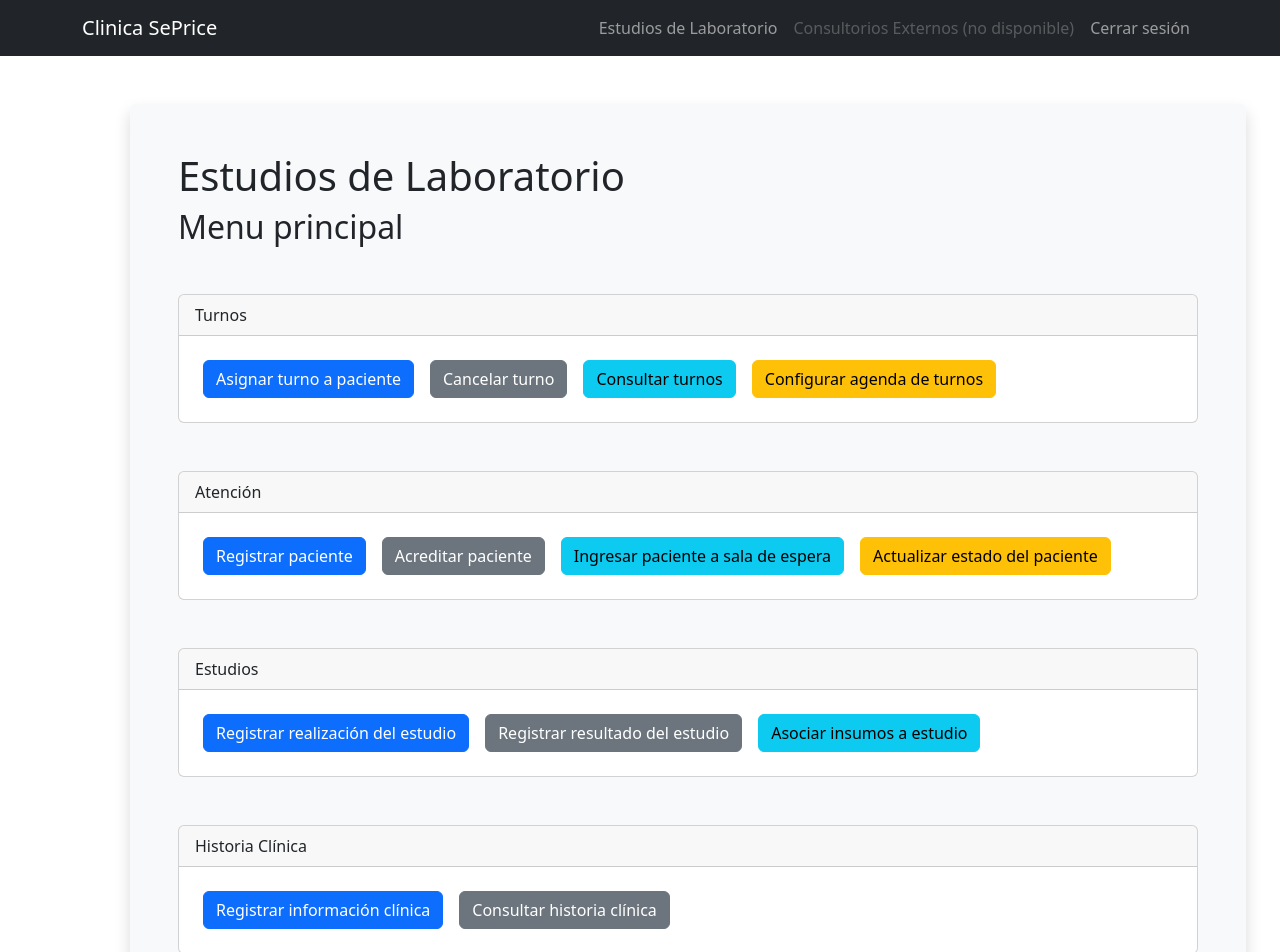
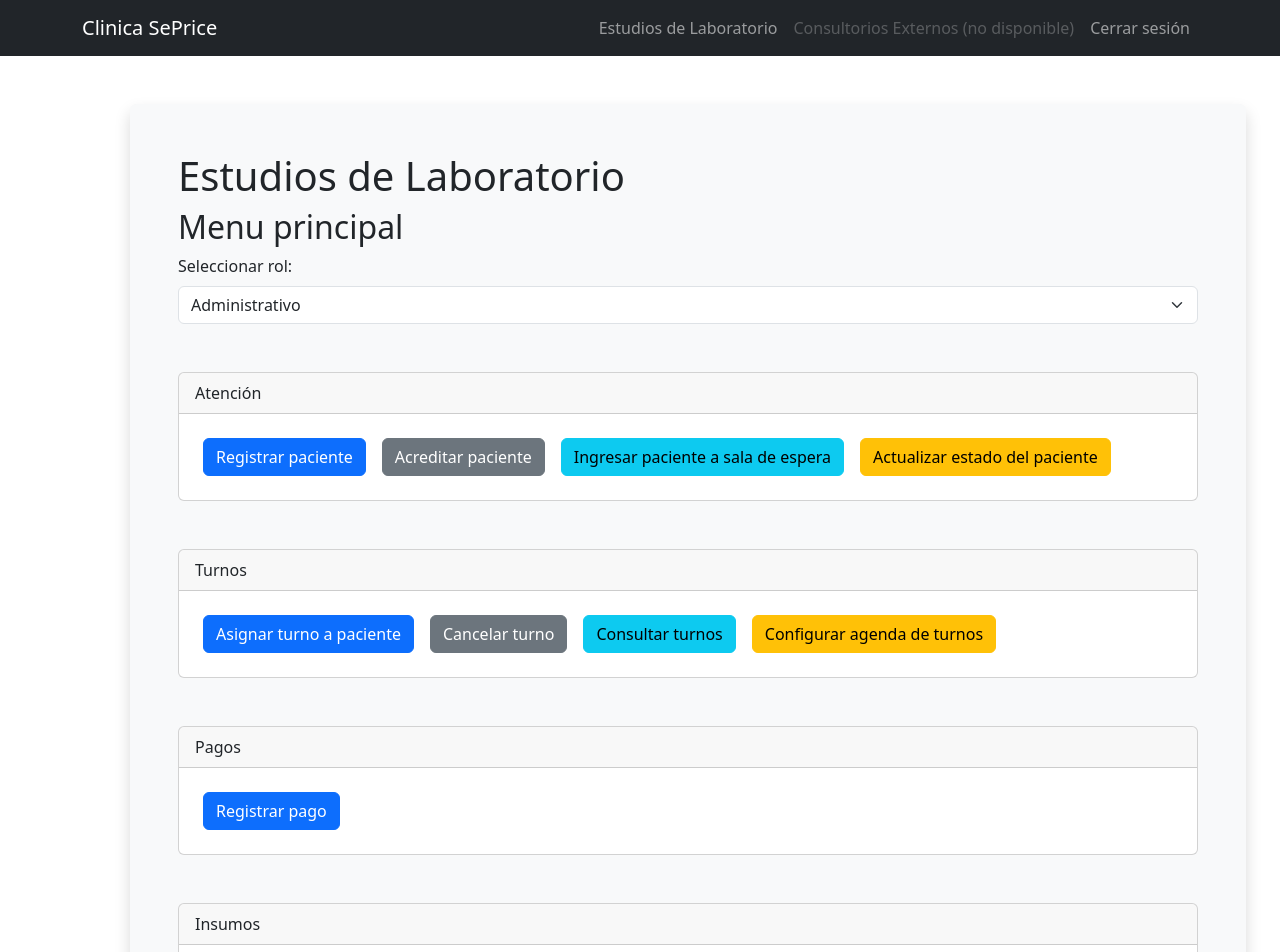
Before and after one commit to fraperrone/ifts29-pp2-proto-front, a React (Vite) app: page /estudios in a window 1280 px wide. Shown: the top 952 px of the page. Built offline with nearby package versions, Linux system fonts and the light colour scheme; sample sign-in values are in the browser's storage.

Commit message:
Asignacion de roles

```diff
--- a/src/pages/EstudiosPage.jsx
+++ b/src/pages/EstudiosPage.jsx
@@ -3,80 +3,74 @@ import React from 'react'
 import NavbarComponent from '../components/NavbarComponent'
 import { Container } from 'react-bootstrap'
 import { Card } from 'react-bootstrap'
+
+// importamos useState
+import { useState } from 'react'
+
 const EstudiosPage = () => {
+  // generamos el rol
+  const [rol, setRol] = useState('administrativo') // por defecto administrativo, medico, superusuario
+
   return (
-    <Container className="m-5 p-5 bg-light rounded shadow ">
+    <Container className="m-5 p-5 bg-light rounded shadow">
       <h1>Estudios de Laboratorio</h1>
       <h2>Menu principal</h2>
-      {/* menu principal botones - separado en secciones */}
-      {/* seccion turno */}
-      {/* Asignar turno a paciente
-        Cancelar turno
-        Consultar turnos
-        Configurar agenda de turnos */}
 
-      {/* lo hacemos tipo card con bootstrap */}
-      <Card className='my-5'>
-        <Card.Header >Turnos</Card.Header>
+      {/* agregamos bloque para seleccionar rol */}
+      <div className="mb-3">
+        <label htmlFor="rol" className="form-label">Seleccionar rol:</label>
+        <select
+          className="form-select"
+          id="rol"
+          value={rol}
+          onChange={(e) => setRol(e.target.value)}
+        >
+          <option value="administrativo">Administrativo</option>
+          <option value="medico">Médico</option>
+          <option value="superusuario">Superusuario</option>
+        </select>
+      </div>
+
+      {/* generamos bloque para administrativo para las tarjetas */}
+      {(rol === 'administrativo' || rol === 'superusuario') && (
+        <div>
+          <Card className="my-5">
+            <Card.Header>Atención</Card.Header>
             <Card.Body>
-          <button className="btn btn-primary m-2">Asignar turno a paciente</button>
-          <button className="btn btn-secondary m-2">Cancelar turno</button>
-          <button className="btn btn-info m-2">Consultar turnos</button>
-          <button className="btn btn-warning m-2">Configurar agenda de turnos</button>
+              <button className="btn btn-primary m-2">
+                Registrar paciente
+              </button>
+              <button className="btn btn-secondary m-2">
+                Acreditar paciente
+              </button>
+              <button className="btn btn-info m-2">
+                Ingresar paciente a sala de espera
+              </button>
+              <button className="btn btn-warning m-2">
+                Actualizar estado del paciente
+              </button>
             </Card.Body>
           </Card>
 
-
-      {/* atencion */}
-      {/* 2. Atención
-      Registrar paciente
-      Acreditar paciente
-      Ingresar paciente a sala de espera
-      Actualizar estado del paciente */}
-      <Card className='my-5'>
-        <Card.Header >Atención</Card.Header>
+          <Card className="my-5">
+            <Card.Header>Turnos</Card.Header>
             <Card.Body>
-          <button className="btn btn-primary m-2">Registrar paciente</button>
-          <button className="btn btn-secondary m-2">Acreditar paciente</button>
-          <button className="btn btn-info m-2">Ingresar paciente a sala de espera</button>
-          <button className="btn btn-warning m-2">Actualizar estado del paciente</button>
-        </Card.Body>
-      </Card>
-
-
-      {/* otro card
-      3. Estudios
-        Registrar realización del estudio
-        Registrar resultado del estudio
-        Asociar insumos a estudio
-      */}
-      <Card className='my-5'>
-        <Card.Header >Estudios</Card.Header>
-        <Card.Body>
-          <button className="btn btn-primary m-2">Registrar realización del estudio</button>
-          <button className="btn btn-secondary m-2">Registrar resultado del estudio</button>
-          <button className="btn btn-info m-2">Asociar insumos a estudio</button>
-        </Card.Body>
-
-      </Card>
-
-      {/* 4. Historia Clínica
-        Registrar información clínica
-        Consultar historia clínica */}
-
-      <Card className='my-5'>
-        <Card.Header >Historia Clínica</Card.Header>
-        <Card.Body>
-          <button className="btn btn-primary m-2">Registrar información clínica</button>
-          <button className="btn btn-secondary m-2">Consultar historia clínica</button>
+              <button className="btn btn-primary m-2">
+                Asignar turno a paciente
+              </button>
+              <button className="btn btn-secondary m-2">Cancelar turno</button>
+              <button className="btn btn-info m-2">Consultar turnos</button>
+              <button className="btn btn-warning m-2">
+                Configurar agenda de turnos
+              </button>
             </Card.Body>
           </Card>
 
           {/* 5. Pagos
       Registrar pago
       */}
-      <Card className='my-5'>
-        <Card.Header >Pagos</Card.Header>
+          <Card className="my-5">
+            <Card.Header>Pagos</Card.Header>
             <Card.Body>
               <button className="btn btn-primary m-2">Registrar pago</button>
             </Card.Body>
@@ -86,21 +80,58 @@ const EstudiosPage = () => {
       6. Insumos
         Controlar stock de insumos
        */}
-      <Card className='my-5'>
-        <Card.Header >Insumos</Card.Header>
+          <Card className="my-5">
+            <Card.Header>Insumos</Card.Header>
             <Card.Body>
-          <button className="btn btn-primary m-2">Controlar stock de insumos</button>
+              <button className="btn btn-primary m-2">
+                Controlar stock de insumos
+              </button>
+            </Card.Body>
+          </Card>
+        </div>
+      )}
+      {/* hacemos el bloque para medico */}
+      {(rol === 'medico' || rol === 'superusuario') && (
+        <div>
+          <Card className="my-5">
+            <Card.Header>Estudios</Card.Header>
+            <Card.Body>
+              <button className="btn btn-primary m-2">
+                Registrar realización del estudio
+              </button>
+              <button className="btn btn-secondary m-2">
+                Registrar resultado del estudio
+              </button>
+              <button className="btn btn-info m-2">
+                Asociar insumos a estudio
+              </button>
             </Card.Body>
           </Card>
 
-      {/* hacemos card para registrar paciente */}
-      <Card className='my-5'>
-        <Card.Header >Registrar Paciente</Card.Header>
+          {/* 4. Historia Clínica
+        Registrar información clínica
+        Consultar historia clínica */}
+
+          <Card className="my-5">
+            <Card.Header>Historia Clínica</Card.Header>
             <Card.Body>
-          <button className="btn btn-primary m-2">Registrar paciente</button>
+              <button className="btn btn-primary m-2">
+                Registrar información clínica
+              </button>
+              <button className="btn btn-secondary m-2">
+                Consultar historia clínica
+              </button>
             </Card.Body>
           </Card>
+        </div>
+      )}
 
+      {/* otro card
+      3. Estudios
+        Registrar realización del estudio
+        Registrar resultado del estudio
+        Asociar insumos a estudio
+      */}
     </Container>
   )
 }
```
Lines whose indentation alone changed are shown as unchanged.
